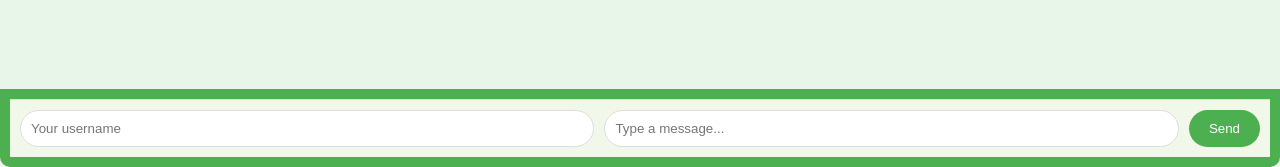
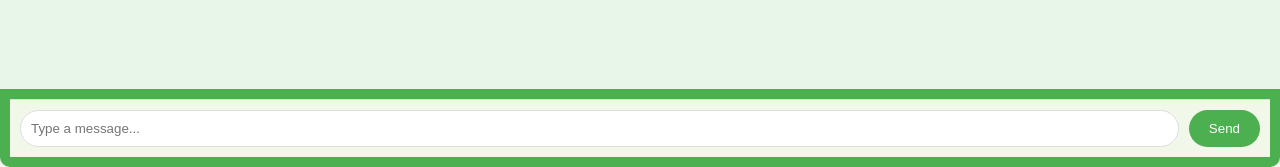
Before and after one commit to PeterPark07/chatapp, a Flask app: page / in a window 1280 px wide. Shown: the part 633-800 px from the top of the page. Run offline with Flask 3, Linux system fonts and the light colour scheme; data that the repository does not hold is empty; some libraries are stand-ins or nearby versions.

Commit message:
Update chat.html

```diff
--- a/templates/chat.html
+++ b/templates/chat.html
@@ -120,7 +120,7 @@
                 e.preventDefault();
                 const usernameInput = this.elements['username'];
                 const messageInput = this.elements['message'];
-                const username = usernameInput.value || 'user';
+                const username = 'user';
                 const message = messageInput.value;
                 socket.send({username: username, message: message});
                 messageInput.value = '';
@@ -147,8 +147,7 @@
         </div>
         <div class="chat-footer">
             <form class="chat-input">
-                <input type="text" name="username" placeholder="Your username">
-                <input type="text" name="message" placeholder="Type a message..." required>
+                <input type="text" name="message" placeholder="Type a message..." maxlength="5000" required>
                 <button type="submit">Send</button>
             </form>
         </div>
```
